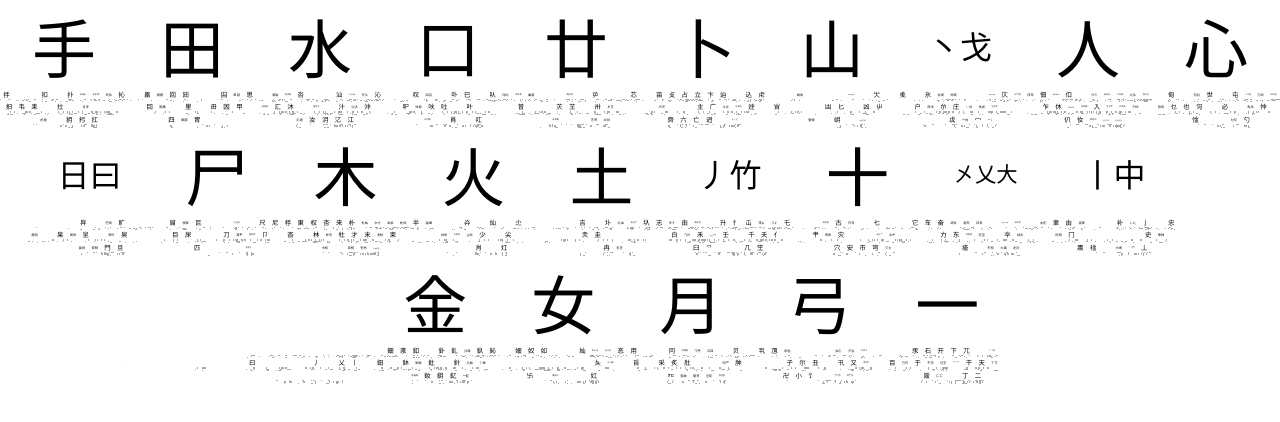
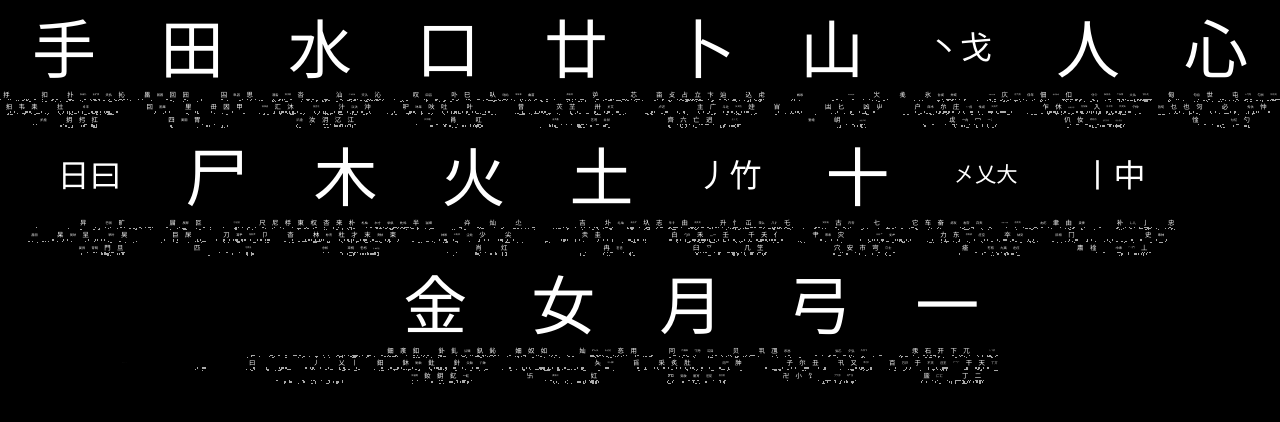
Before and after one commit to jcf120/cangjie-atlas, a React (Create React App) app: page / in a window 1280 px wide. Shown: the top 422 px of the page. Built offline with nearby package versions, Linux system fonts and the light colour scheme.

Commit message:
invert colors

```diff
--- a/src/index.css
+++ b/src/index.css
@@ -1,13 +1,16 @@
 body {
   margin: 0;
-  font-family: -apple-system, BlinkMacSystemFont, 'Segoe UI', 'Roboto', 'Oxygen',
-    'Ubuntu', 'Cantarell', 'Fira Sans', 'Droid Sans', 'Helvetica Neue',
+  font-family: -apple-system, BlinkMacSystemFont, "Segoe UI", "Roboto", "Oxygen",
+    "Ubuntu", "Cantarell", "Fira Sans", "Droid Sans", "Helvetica Neue",
     sans-serif;
   -webkit-font-smoothing: antialiased;
   -moz-osx-font-smoothing: grayscale;
+
+  color: white;
+  background-color: black;
 }
 
 code {
-  font-family: source-code-pro, Menlo, Monaco, Consolas, 'Courier New',
+  font-family: source-code-pro, Menlo, Monaco, Consolas, "Courier New",
     monospace;
 }
```
